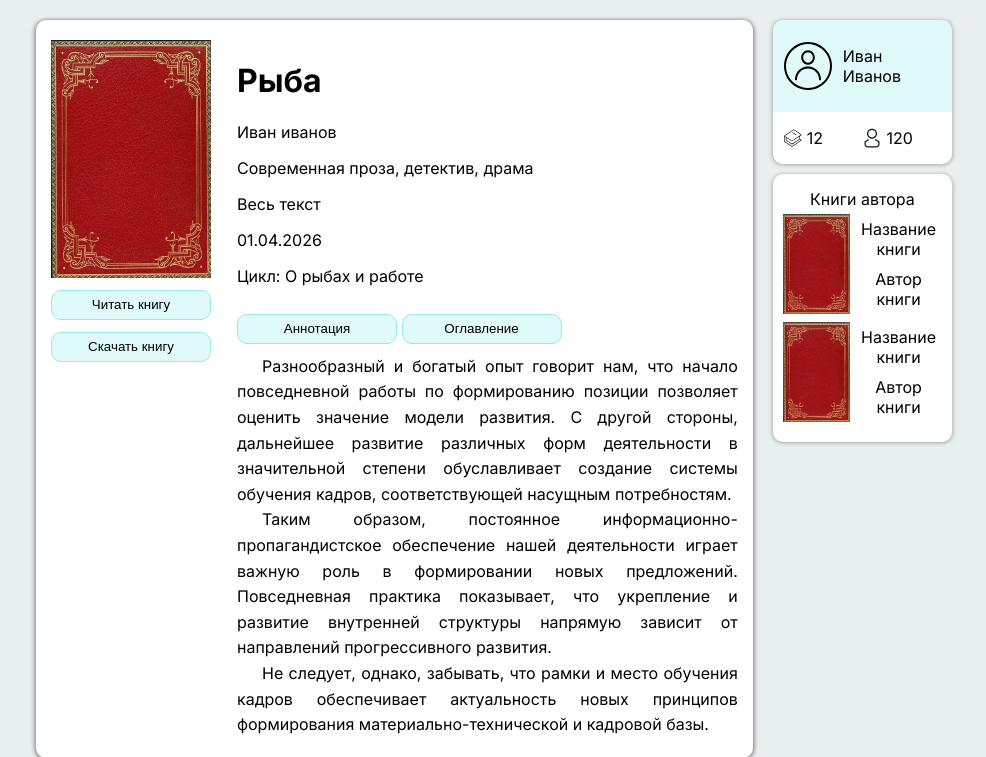
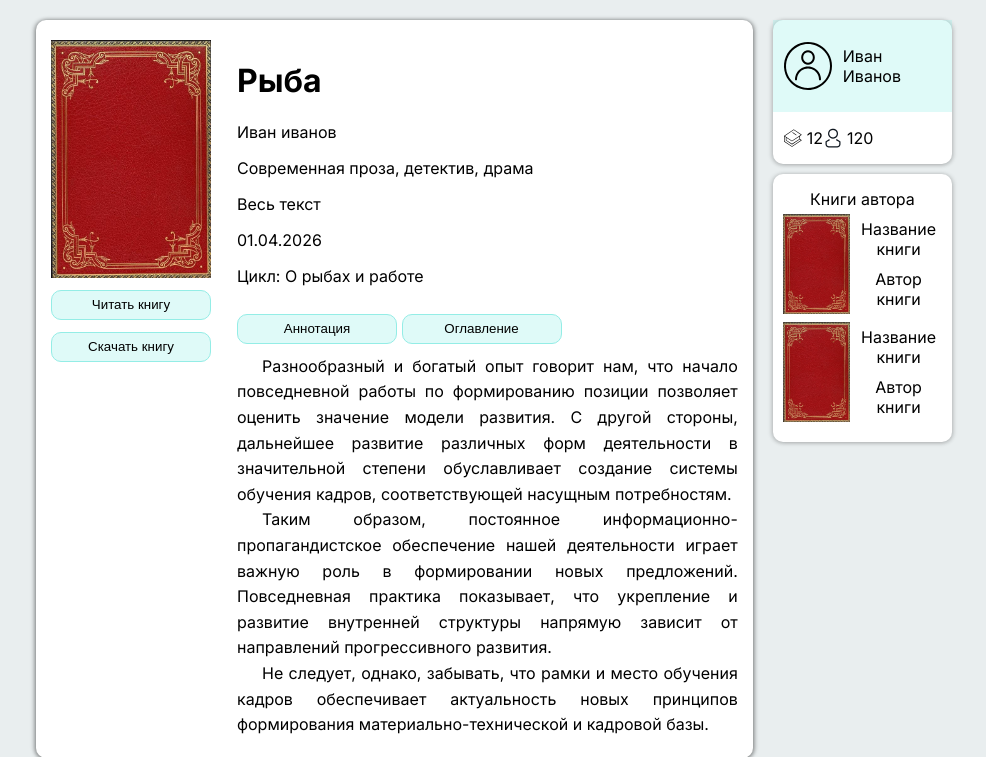
Before and after one commit to firecx/library-catalog, a PHP site: page /book-page.html in a window 1280 px wide. Shown: the part 64-821 px from the top of the page, without its empty margins (156-1142 px from the left). Run offline with PHP 8.4, Linux system fonts and the light colour scheme.

Commit message:
из1
Co-authored-by: Copilot <copilot@github.com>

```diff
--- a/frontend/css/book-style.css
+++ b/frontend/css/book-style.css
@@ -248,13 +248,22 @@ main {
     padding: 0 10px;
 }
 
-.author-statistics-books,
+.author-statistics-books {
+    display: flex;
+    align-items: center;
+    justify-content: left;
+    gap: 0.25rem;
+    flex: 0 0 auto;
+    box-sizing: border-box;
+    text-align: center;
+}
+
 .author-statistics-person {
     display: flex;
     align-items: center;
     justify-content: left;
     gap: 0.25rem;
-    flex: 0 0 50%;
+    flex: 1 1 auto;
     box-sizing: border-box;
     text-align: center;
 }
```
